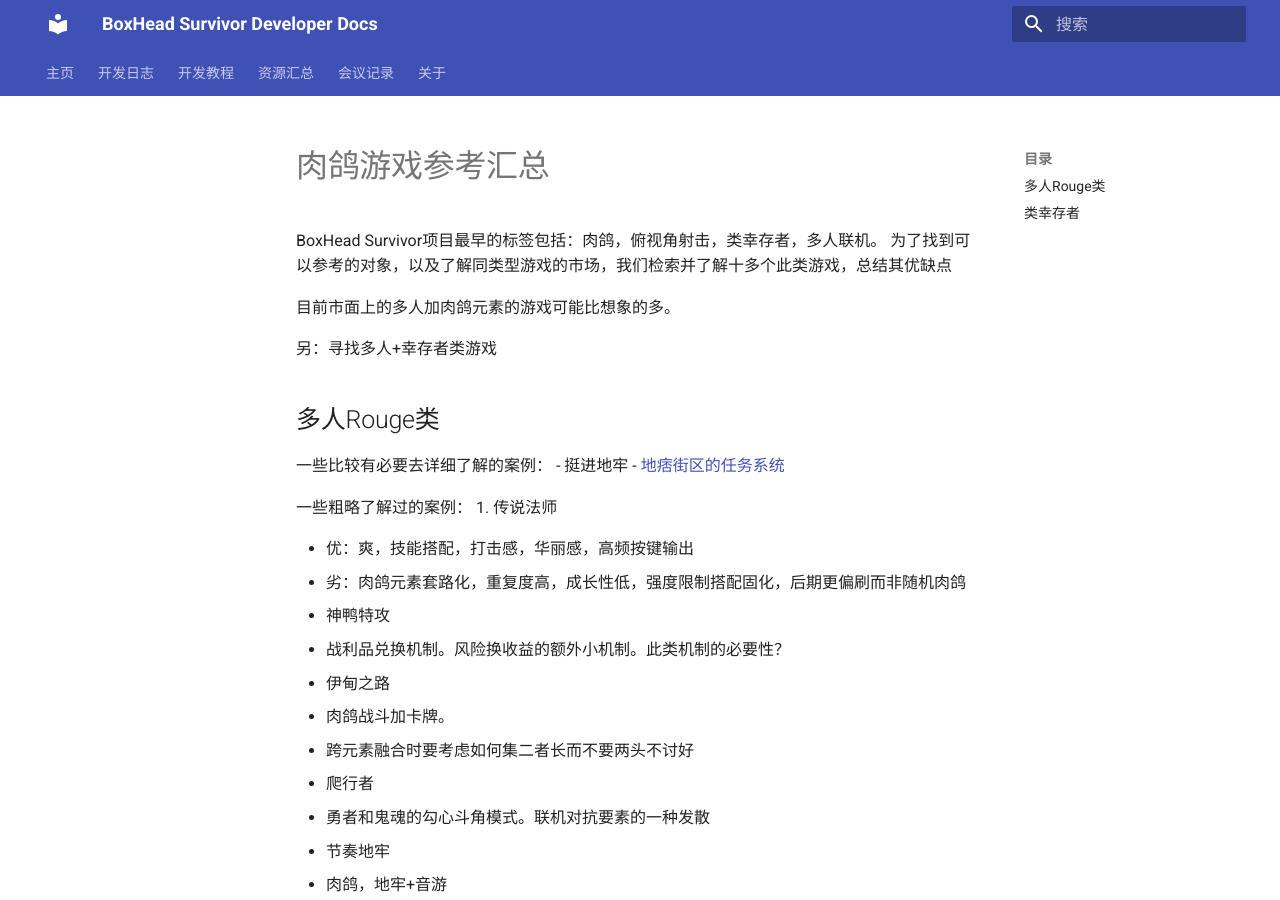
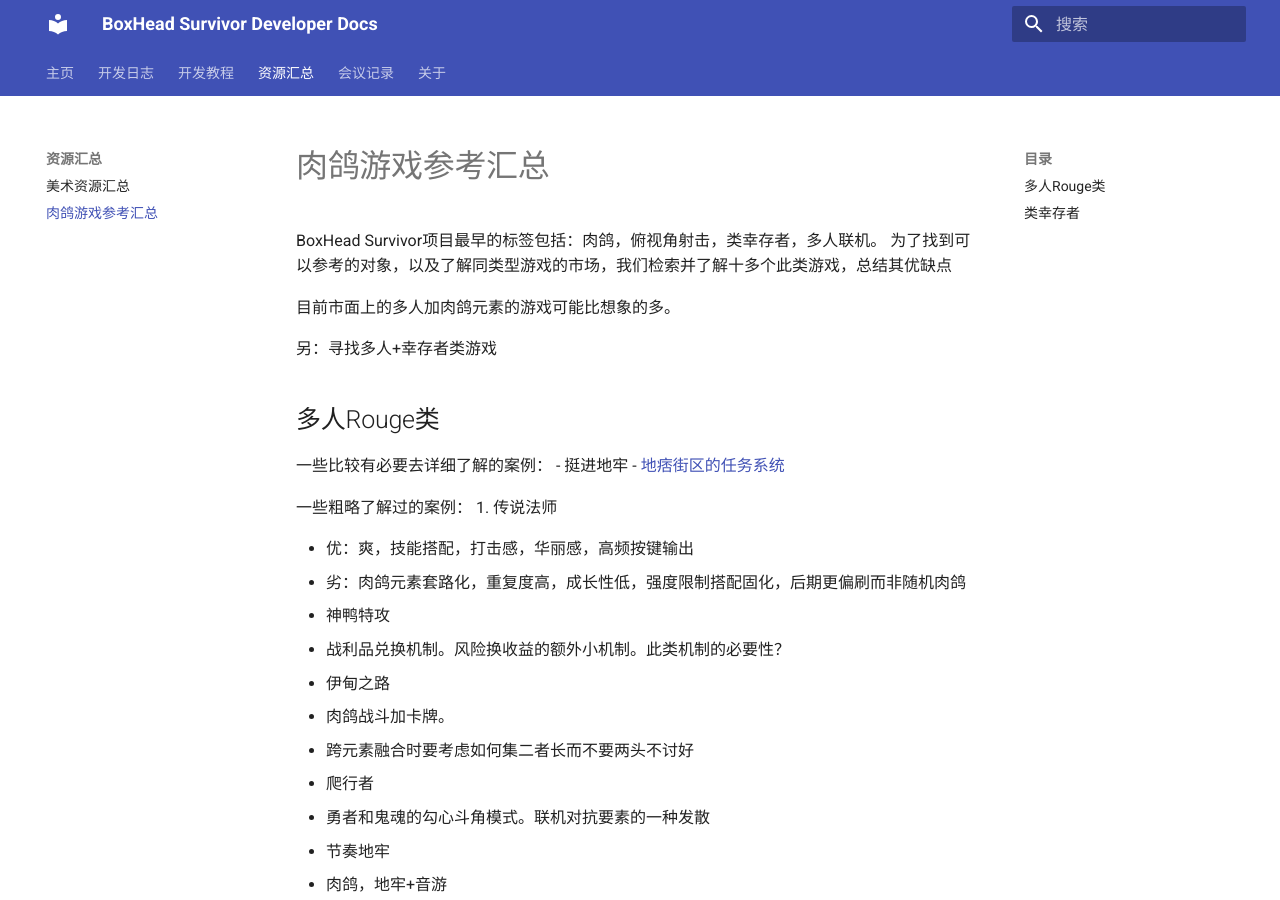
Before and after one commit to Unchained112/BoxHeadSurvivorDoc, an MkDocs documentation site: the page built from docs/Resources/2024-02-24-肉鸽游戏参考汇总.md, in a window 1280 px wide and 900 px high. Built offline with MkDocs 1.6.1 and Material for MkDocs 9.7.7, drawn with Linux system fonts in a browser that asks for light colours.

Commit message:
Update mkdocs.yml

```diff
--- a/mkdocs.yml
+++ b/mkdocs.yml
@@ -5,8 +5,10 @@ nav:
     - DevLogs/test.md
   - 开发教程:
     - HowTos/2024-02-19-如何编辑开发者文档.md
+    - HowTos/2024-02-24-如何编辑Unity项目.md
   - 资源汇总:
     - Resources/2024-02-19-美术资源汇总.md
+    - Resources/2024-02-24-肉鸽游戏参考汇总.md
   - 会议记录:
     - Meetings/2024-02-19-2024年2-3月会议记录.md
   - 关于: about.md
```
